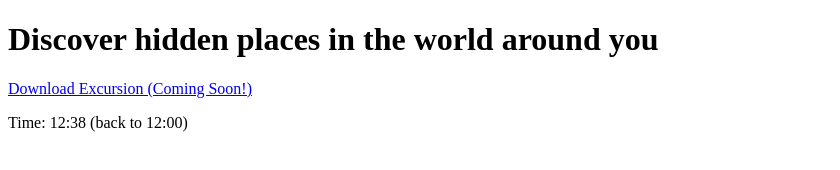
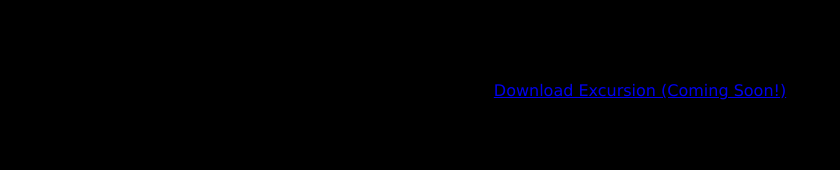
Before and after one commit to johannadev738/excursion, a plain HTML site: page index.html in a window 1280 px wide. Shown: the whole page, without its empty margins (0-840 px from the left). Drawn offline with Linux system fonts and the light colour scheme.

Commit message:
Added body style

```diff
--- a/index.html
+++ b/index.html
@@ -10,7 +10,7 @@
 <body>
 <h1>Discover hidden places in the world around you</h1>
 <p><a href="#"> Download Excursion (Coming Soon!)</a></p>
- Time: 12:38 (back to 12:00)
+
 
 
 
--- a/resources/css/style.css
+++ b/resources/css/style.css
@@ -0,0 +1,6 @@
+body{
+    background-color: #000000;
+    text-align: center;
+    font-family:Verdana, Geneva, Tahoma, sans-serif;
+
+}
```
